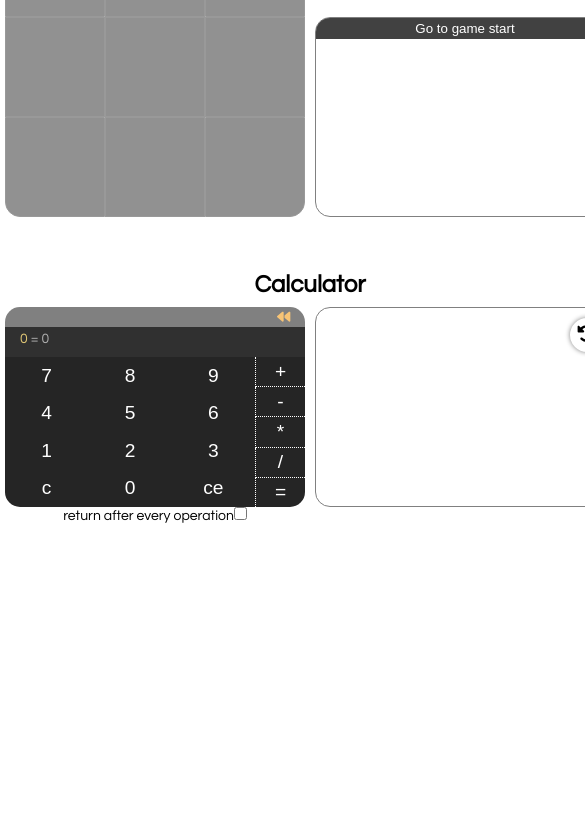
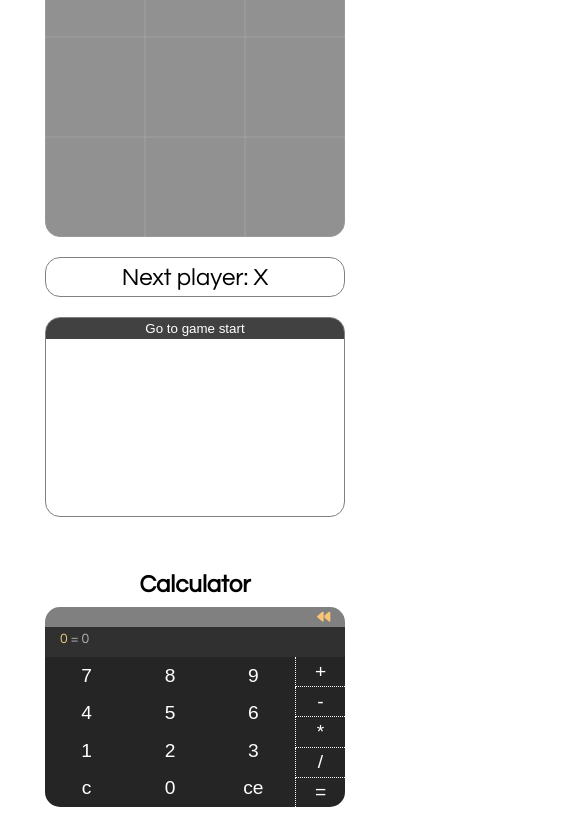
Before and after one commit to stefanszeke/first-react-app, a React app: page / in a window 390 px wide. Shown: the part 168-992 px from the top of the page, 585 px wide, since content can reach past the window. Before the commit the page ends 844 px from the top, so only its background shows below. Built offline with nearby package versions, Linux system fonts and the light colour scheme.

Commit message:
changes: deployment, style, game  - setup deployment for git pages  - responsive style for mobile  - some minor game changes

```diff
--- a/package.json
+++ b/package.json
@@ -1,4 +1,5 @@
 {
+  "homepage": "https://stefanszeke.github.io/first-react-app/",
   "name": "my-app",
   "version": "0.1.0",
   "private": true,
@@ -16,6 +17,8 @@
   },
   "scripts": {
     "start": "react-scripts start",
+    "predeploy": "npm run build",
+    "deploy": "gh-pages -d build",
     "build": "react-scripts build",
     "test": "react-scripts test",
     "eject": "react-scripts eject"
@@ -37,5 +40,8 @@
       "last 1 firefox version",
       "last 1 safari version"
     ]
+  },
+  "devDependencies": {
+    "gh-pages": "^4.0.0"
   }
 }
--- a/src/apps/calculator/calculator.css
+++ b/src/apps/calculator/calculator.css
@@ -2,6 +2,7 @@
   display: grid;
   grid-template-columns: 1fr 1fr;
   justify-items: center;
+  gap: 20px;
 }
 
 .calculator {
@@ -158,3 +159,11 @@
   color: rgb(211, 131, 27);
   transform: scale(1.2);
 }
+
+@media screen and (max-width: 620px) {
+  .calculator-app {
+
+    grid-template-columns: 1fr;
+    gap: 20px;
+  }
+}
--- a/src/apps/game/_board.js
+++ b/src/apps/game/_board.js
@@ -19,11 +19,11 @@ export default class Board extends React.Component {
 
   render() {  // render method is required, it is the only method required in a class component
     return (
-      <div>
+
         <div className="board">
           {this.numbers.map( (i) => this.renderSquare(i) )}
         </div>
-      </div>
+
     );
   }
 }
--- a/src/apps/game/game.css
+++ b/src/apps/game/game.css
@@ -1,4 +1,3 @@
-
 
 ul {
   margin-bottom: 5px;
@@ -11,6 +10,7 @@ ul {
   display: grid;
   grid-template-columns: 1fr 1fr;
   justify-items: center;
+  gap: 20px;
 }
 
 .game-info {
@@ -58,7 +58,7 @@ ul {
 
 .board {
   display: grid;
-  grid-template-columns: 100px 100px 100px;
+  grid-template-columns: 1fr 1fr 1fr;
 }
 
 li button:hover {
@@ -78,10 +78,10 @@ li button:hover {
   font-weight: bold;
   line-height: 34px;
   height: 100px;
+  width: 100px;
 
   padding: 0;
   text-align: center;
-  width: 100px;
   cursor: pointer;
 }
 
@@ -114,3 +114,17 @@ li button:hover {
 .kbd-navigation .square:focus {
   background: #ddd;
 }
+
+@media screen and (max-width: 620px) {
+  .game {
+    grid-template-columns: 1fr;
+  }
+
+
+
+  .game-status {
+    height: 40px;
+    font-size: 1.5rem;
+  }
+
+}
--- a/src/apps/game/game.js
+++ b/src/apps/game/game.js
@@ -12,8 +12,8 @@ export default  class Game extends React.Component {
         { squares: Array(9).fill(null), classes: Array(9).fill(null) },
       ],
       xIsNext: true,
-      end: false,
       stepNumber: 0,
+      status: 'Next player: X'
     };
   }
 
@@ -21,18 +21,20 @@ export default  class Game extends React.Component {
   render() {
     const history = this.state.history;
     const current = history[this.state.stepNumber];
-    let status = this.setStatus();
 
-    const move = history.map((step, move) => {
-      const desc = move ?
-        'Go to move #' + move + ' next player: ' + (move % 2 === 0 ? 'X' : 'O') :
-        'Go to game start';
+    let status = this.state.status;
+
+    let move = history.map((step, move) => {
+      const winner = calculateWinner(history[move].squares);
+      let desc = ""
+
+      if(move === 0) desc = 'Go to game start';
+      else if (move > 0 && !winner) desc = 'Go to move #' + move + ' next player: ' + (move % 2 === 0 ? 'X' : 'O');
+      else desc = 'winner: ' + (move % 2 === 0 ? 'O' : 'X');
       return (
-
           <li key={move}>
             <button  onClick={() => this.jumpTo(move)}>{desc}</button>
           </li>
-
       );
     });
 
@@ -56,8 +58,8 @@ export default  class Game extends React.Component {
     this.setState({
       stepNumber: step,
       xIsNext: (step % 2) === 0,
-    });
-    this.setStatus()
+    }, () => step===0? this.setState({status: 'Next player: X'}) : this.setStatus(step));
+
   }
   setValue(i) {
     const history = this.state.history.slice(0, this.state.stepNumber + 1);
@@ -78,7 +80,7 @@ export default  class Game extends React.Component {
         ]),
         xIsNext: !this.state.xIsNext,
         stepNumber: history.length,
-       });
+       }, () => this.setStatus());
 
        const winner = calculateWinner(squaresCopy);
        if(winner) {
@@ -86,20 +88,21 @@ export default  class Game extends React.Component {
           classesCopy[index] = classesCopy[index] + ' box-winner';
         }
       }
+
     }
   }
-  setStatus() {
+  setStatus(step = undefined) {
     const history = this.state.history;
-    const current = history[history.length - 1];
+
+    const current = history[step] || history[history.length - 1];
     const winner = calculateWinner(current.squares);
-    let status;
+    let status = "";
     if (winner) {
-      status = 'Winner: ' + current.squares[winner[0]];
     }
     else {
       status = 'Next player: ' + (this.state.xIsNext ? 'X' : 'O');
     }
-    return status;
+    this.setState({ status: status });
   }
 }
 
--- a/src/index.css
+++ b/src/index.css
@@ -7,7 +7,12 @@
 body {
   font: 14px "Century Gothic", Futura, sans-serif;
   margin: 20px auto;
-  width: 620px;
+
+}
+
+.main-wrapper {
+  display: grid;
+  justify-content: center;
 }
 
 .main-wrapper h2 {
```
Also changed, not shown: 1 other file.
